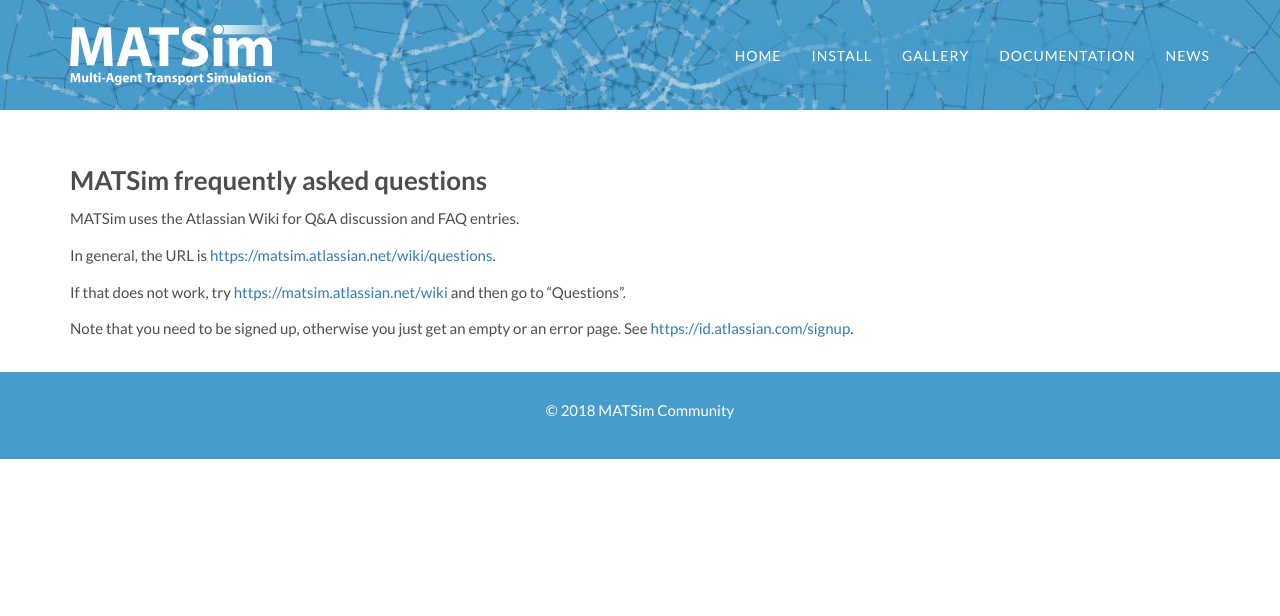
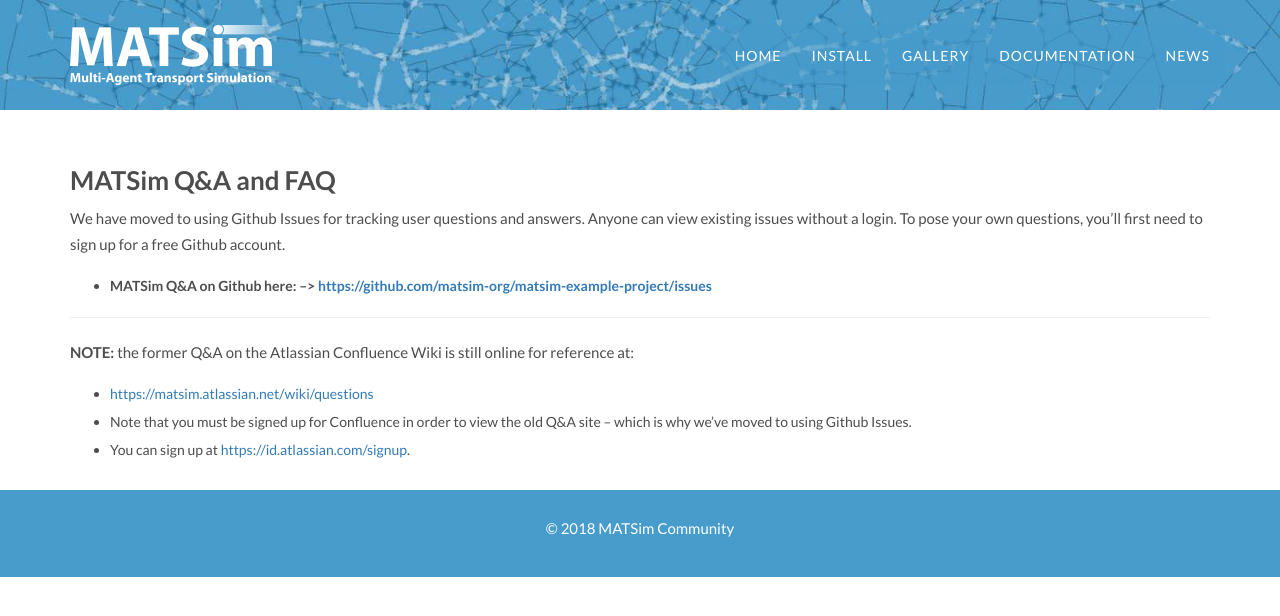
Before and after one commit to matsim-org/jekyll-website, a Jekyll site: the page built from faq.md, in a window 1280 px wide. Shown: the top 616 px of the page. Built offline with Jekyll 4.4.1, drawn with Linux system fonts in a browser that asks for light colours; some web fonts are replaced.

Commit message:
Add links to Github Issues for FAQ

```diff
--- a/faq.md
+++ b/faq.md
@@ -1,15 +1,18 @@
 ---
 layout: default
-title: Frequently asked questions
+title: Frequently Asked Questions
 ---
 
-### MATSim frequently asked questions
+### MATSim Q&A and FAQ
 
-MATSim uses the Atlassian Wiki for Q&A discussion and FAQ entries.
+We have moved to using Github Issues for tracking user questions and answers. Anyone can view existing issues without a login. To pose your own questions, you'll first need to sign up for a free Github account.
 
-In general, the URL is <https://matsim.atlassian.net/wiki/questions>.
+- **MATSim Q&A on Github here: --> <https://github.com/matsim-org/matsim-example-project/issues>**
 
-If that does not work, try
-<https://matsim.atlassian.net/wiki> and then go to "Questions".
+---
 
-Note that you need to be signed up, otherwise you just get an empty or an error page.  See <https://id.atlassian.com/signup>.
+**NOTE:** the former Q&A on the Atlassian Confluence Wiki is still online for reference at:
+
+- <https://matsim.atlassian.net/wiki/questions>
+- Note that you must be signed up for Confluence in order to view the old Q&A site -- which is why we've moved to using Github Issues.
+- You can sign up at <https://id.atlassian.com/signup>.
```
Also changed, not shown: docs/index.md (+6 -5 lines).
